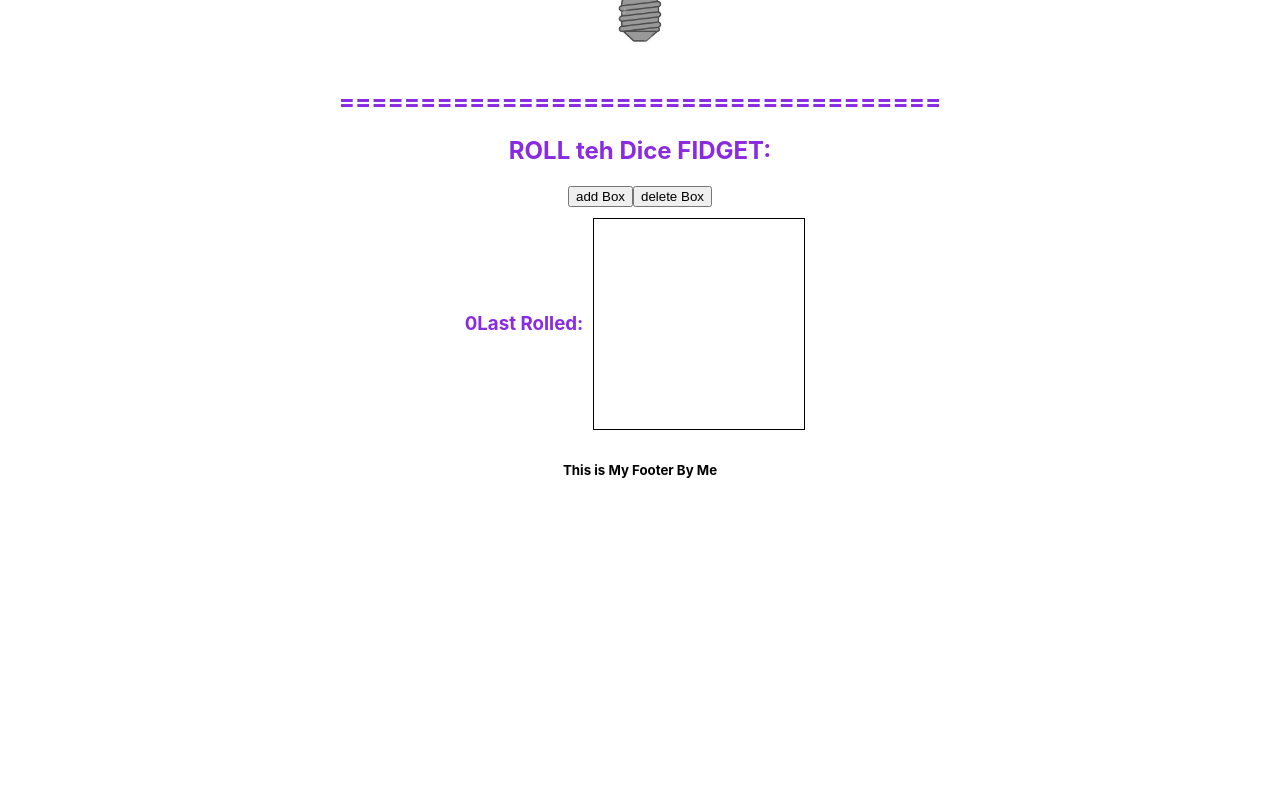
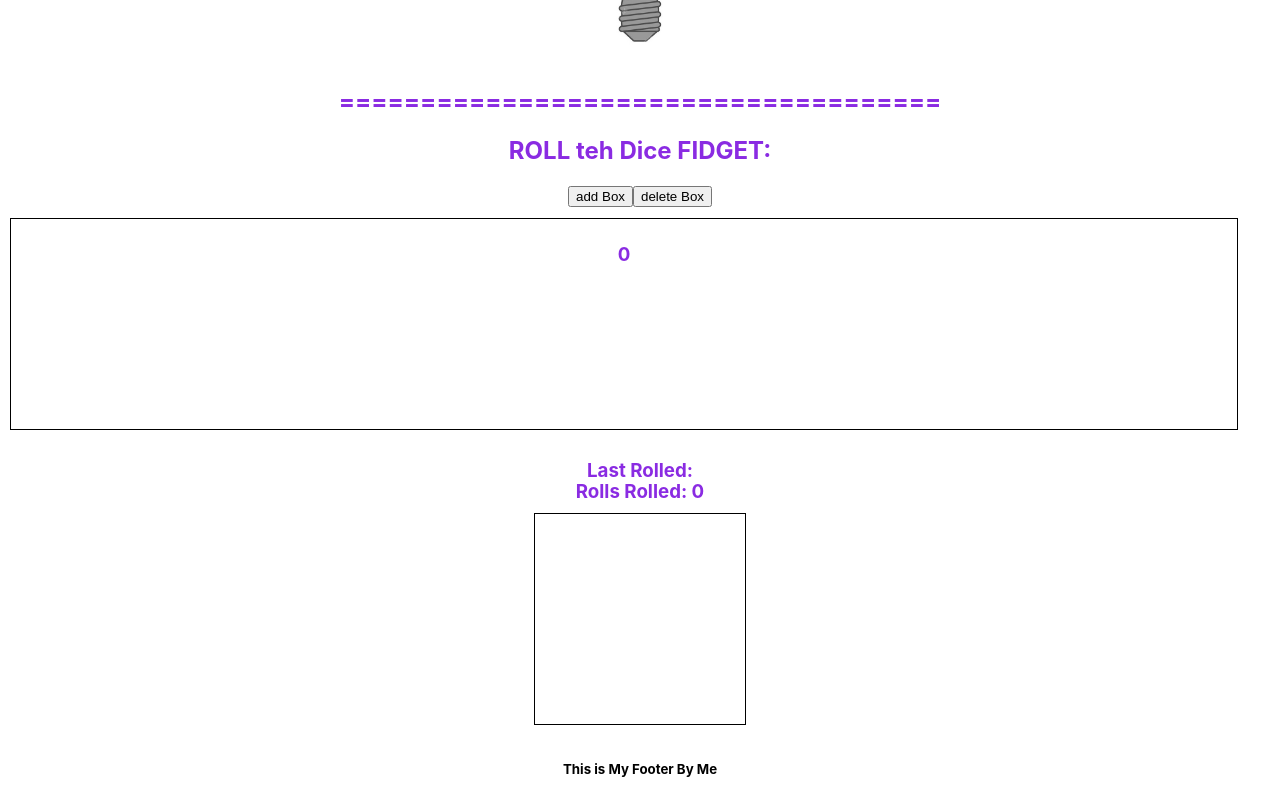
Before and after one commit to LearnProjects89/color-box, a React (Create React App) app: page / in a window 1280 px wide. Shown: the part 749-1549 px from the top of the page. Before the commit the page ends 1249 px from the top, so only its background shows below. Built offline with nearby package versions, Linux system fonts and the light colour scheme.

Commit message:
got the dice to roll and show what it is rolling

```diff
--- a/src/App.css
+++ b/src/App.css
@@ -44,3 +44,26 @@ h2, h3, h4 {
   display: inline-block;
 
 }
+
+.diceBox {
+  display: flex;
+  flex-wrap: wrap;
+  justify-content: center;
+  align-items: center;
+  width: 95%;
+  border: 1px solid black;
+  height: 200px;
+  padding: 5px;
+  text-align: center;
+  margin: 10px;
+  display: inline-block;
+}
+
+.lastRoll {
+  text-align: center;
+}
+
+.lastRoll h3 {
+  display: block;
+  margin-bottom: -20px; /* Adjust spacing between elements */
+}
--- a/src/App.js
+++ b/src/App.js
@@ -15,6 +15,7 @@ const App = () => {
 
   const [dicePlus, setDicePlus] = useState([<Dice />])
   const [dicexMinus, setDiceMinus] = useState([])
+  const [count, setCount] = useState(0)
 
   const addBox = () => { setBoxPlus([...boxPlus, <Box />]) }
   const deleteBox = () => { setBoxMinus( boxPlus.pop() ) }
@@ -24,6 +25,9 @@ const App = () => {
 
   const addDice = () => { setDicePlus([...dicePlus, <Dice />]) }
   const deleteDice = () => { setDiceMinus( dicePlus.pop() ) }
+  const changeCount = () => {
+    setCount(count + 1)
+}
 
   return (
     <>
@@ -50,10 +54,16 @@ const App = () => {
       </div>
       <h2>=====================================</h2>
       <h2>ROLL teh Dice FIDGET:</h2>
+
       <div className="button">
         <button onClick={addDice} >add Box</button>
         <button onClick={deleteDice} >delete Box</button>
       </div>
+
+      <div className="diceBox">
+        <h3>{count}</h3>
+      </div>
+
       <div className="container">
         {dicePlus}
       </div>
--- a/src/components/Dice.js
+++ b/src/components/Dice.js
@@ -1,4 +1,5 @@
 import React, {useState} from "react"
+import "../App.css"
 import one from '../assets/Dice01.jpg'
 import two from '../assets/Dice02.jpg'
 import three from '../assets/Dice03.jpg'
@@ -7,9 +8,10 @@ import five from '../assets/Dice05.jpg'
 import six from '../assets/Dice06.jpg'
 
 const Dice = () => {
-    const [count, setCount] = useState(0)
+
     const [diceRoll, setDiceRoll] = useState(null)
     const [rolledNumber, setRolledNumber] = useState(null);
+    const [count, setCount] = useState(0)
 
     const diceRollRoll = [one, two, three, four, five, six];
 
@@ -23,15 +25,17 @@ const Dice = () => {
 
   return (
     <>
-        <h3>{count}</h3>
-        <br />
-        <h3>Last Rolled: {rolledNumber}</h3>
-        <div className="box"
-            onClick={changeRoll}
-            style={{  }}>
-            {diceRoll && <img src={diceRoll} style={{ width: '100%' }} alt="Dice" />}
+        <div className="lastRoll">
+
+            <h3>Last Rolled: {rolledNumber}</h3>
+            <h3>Rolls Rolled: {count}</h3>
+
+            <br />
+            <div className="box" onClick={changeRoll}>
+                {diceRoll && <img src={diceRoll} style={{ width: '100%' }} alt="Dice" />}
+            </div>
+
         </div>
-
     </>
   )
 }
```
